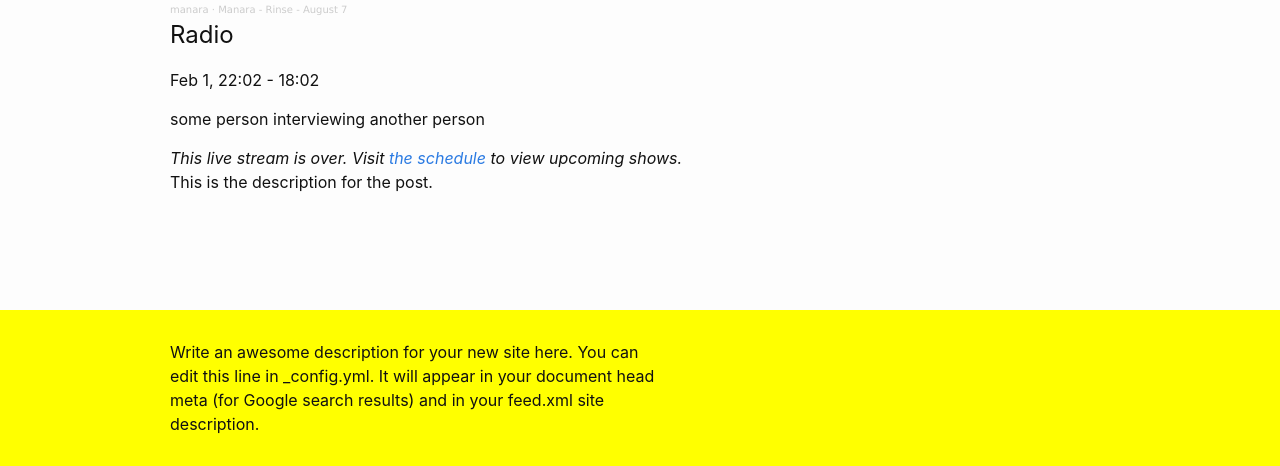
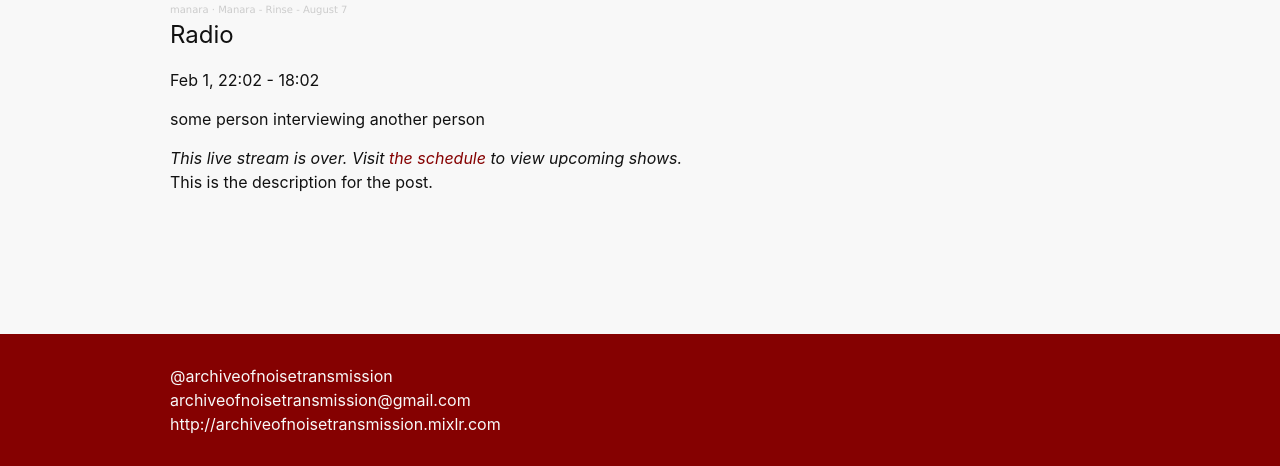
Before and after one commit to EH-Collaborative-Network/A.N.T., a Jekyll site: the page built from index.markdown, in a window 1280 px wide, cut to the strip 434-900 px from the top of the page. Built offline with Jekyll 4.4.1, drawn with Linux system fonts in a browser that asks for light colours.

Commit message:
change to red

```diff
--- a/_config.yml
+++ b/_config.yml
@@ -20,10 +20,6 @@
 
 title: The Archive of Noise Transmission Radio
 email: aakkapeddi@bard.edu
-description: >- # this means to ignore newlines until "baseurl:"
-  Write an awesome description for your new site here. You can edit this
-  line in _config.yml. It will appear in your document head meta (for
-  Google search results) and in your feed.xml site description.
 baseurl: "/A.N.T." # the subpath of your site, e.g. /blog
 url: "https://eh-collaborative-network.github.io/" # the base hostname & protocol for your site, e.g. http://example.com
 twitter_username: none
--- a/_events/2023-02-02-test.markdown
+++ b/_events/2023-02-02-test.markdown
@@ -4,4 +4,4 @@ title:  derp
 date:  2023-01-02 17:02:28 -0500
 ---
 This is an event
-![Image of a cat doing a polite half smile](../images/cat_example.png)
+![Image of a cat doing a polite half smile](../../images/cat_example.png)
--- a/_includes/footer.html
+++ b/_includes/footer.html
@@ -3,7 +3,10 @@
 
     <div class="wrapper">
         <div class="footer-col ">
-          <p>{{- site.description | escape -}}</p>
+
+          <a href="https://instagram.com/archiveofnoisetransmission">@archiveofnoisetransmission</a>
+          <a href="mailto:archiveofnoisetransmission@gmail.com">archiveofnoisetransmission@gmail.com</a>
+          <a href="http://archiveofnoisetransmission.mixlr.com">http://archiveofnoisetransmission.mixlr.com</a>
         </div>
       </div>
 
--- a/_sass/minima.scss
+++ b/_sass/minima.scss
@@ -11,11 +11,11 @@ $base-line-height: 1.5 !default;
 $spacing-unit:     30px !default;
 
 $text-color:       #111 !default;
-$background-color: #fdfdfd !default;
-$brand-color:      #2a7ae2 !default;
+$background-color: #f8f8f8 !default;
+$brand-color:      #850101 !default;
 
 $grey-color:       #040404 !default;
-$grey-color-light: #ffff00;
+$grey-color-light: #850101;
 // $grey-color-light: lighten($grey-color, 40%) !default;
 $grey-color-dark:  darken($grey-color, 25%) !default;
 
--- a/_sass/minima/_base.scss
+++ b/_sass/minima/_base.scss
@@ -107,7 +107,7 @@ a {
   text-decoration: none;
 
   &:visited {
-    color: darken($brand-color, 15%);
+    color: darken($brand-color, 2%);
   }
 
   &:hover {
--- a/_sass/minima/_layout.scss
+++ b/_sass/minima/_layout.scss
@@ -2,7 +2,7 @@
  * Site header
  */
 .site-header {
-  border-top: 5px solid $grey-color-dark;
+  border-top: 5px solid $brand-color;
   min-height: $spacing-unit * 1.865;
 
   // Positioning context for the mobile navigation icon
@@ -106,9 +106,12 @@
  */
 .site-footer {
   background: $grey-color-light;
+  color: $background-color;
   padding: $spacing-unit 0;
 }
-
+.site-footer a{
+  color: $background-color;
+}
 .footer-heading {
   @include relative-font-size(1.125);
   margin-bottom: $spacing-unit / 2;
```
